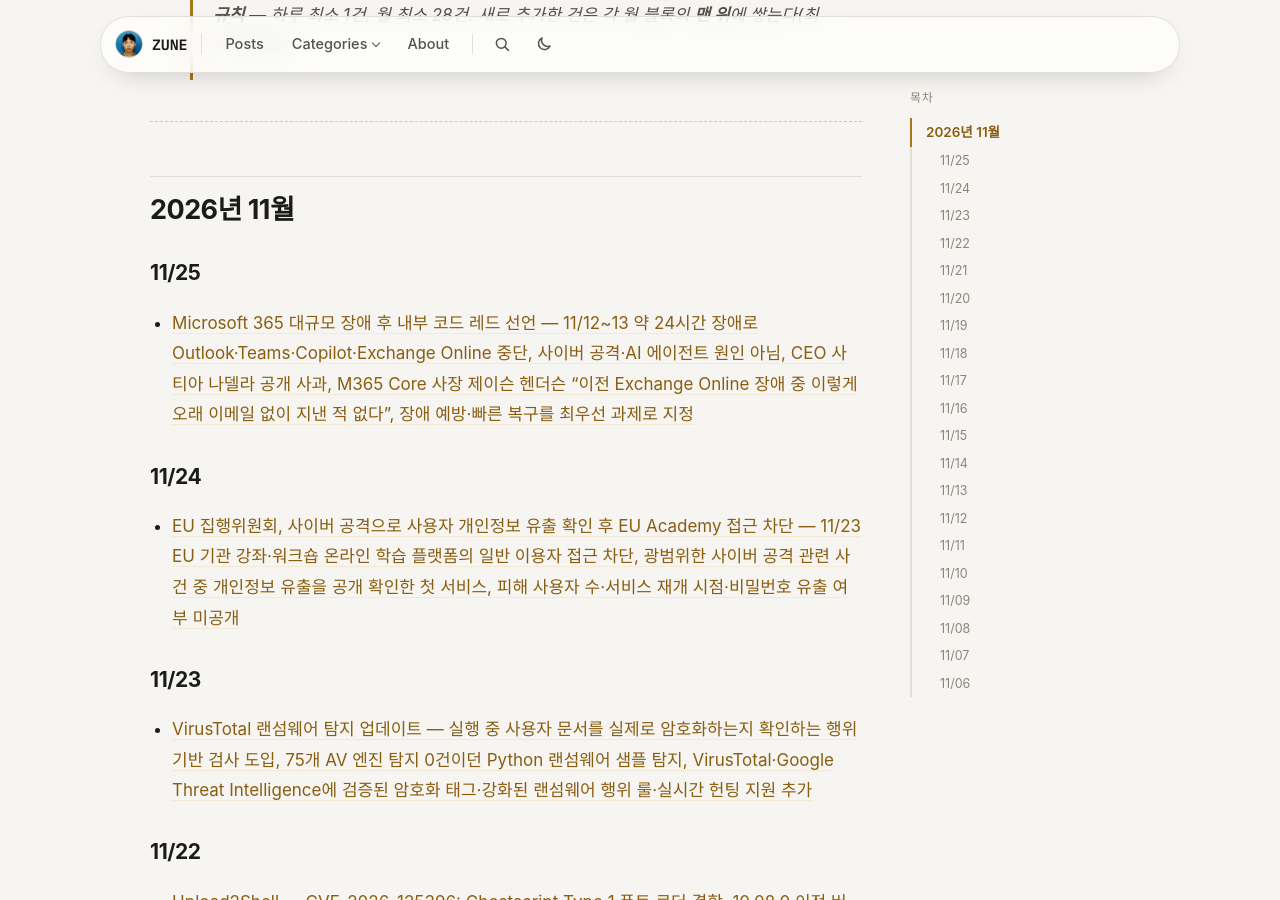
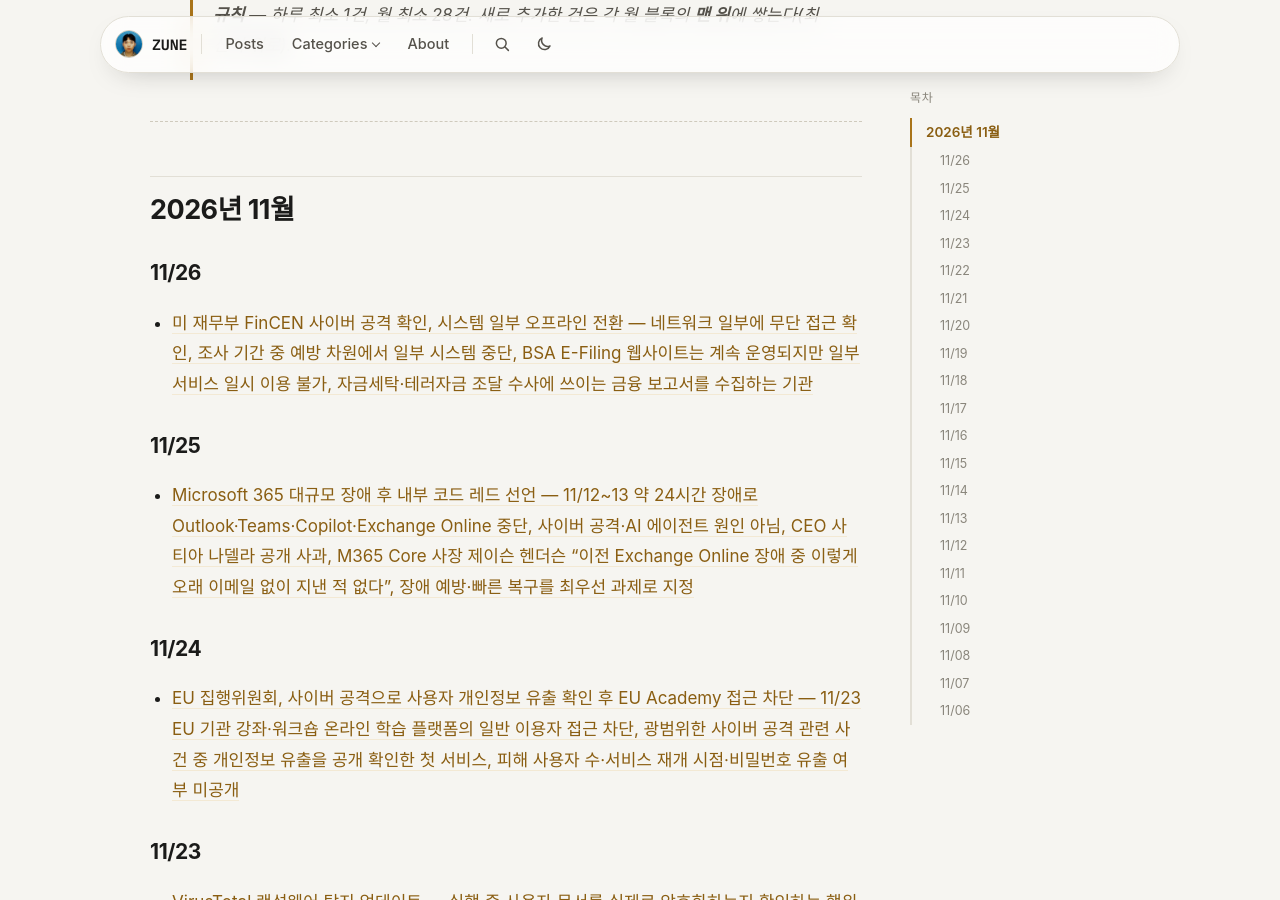
Before and after one commit to junseopark0216/junseopark0216.github.io, a Jekyll site: the page built from _posts/2026-11-06-tech-security-news-clipping.md, in a window 1280 px wide and 900 px high, scrolled down 551 px. Built offline with Jekyll 4.4.1, drawn with Linux system fonts in a browser that asks for light colours; some web fonts are replaced.

Commit message:
Update tech security news for November 2026
Added news clipping about FinCEN cyber attack and Microsoft 365 outage.

```diff
--- a/_posts/2026-11-06-tech-security-news-clipping.md
+++ b/_posts/2026-11-06-tech-security-news-clipping.md
@@ -16,6 +16,10 @@ tags: ["보안뉴스", "클리핑", "daily"]
 ---
 
 ## 2026년 11월
+
+### 11/26
+
+- [미 재무부 FinCEN 사이버 공격 확인, 시스템 일부 오프라인 전환 — 네트워크 일부에 무단 접근 확인, 조사 기간 중 예방 차원에서 일부 시스템 중단, BSA E-Filing 웹사이트는 계속 운영되지만 일부 서비스 일시 이용 불가, 자금세탁·테러자금 조달 수사에 쓰이는 금융 보고서를 수집하는 기관](https://x.com/The_Cyber_News/status/2125783535164518454)
 
 ### 11/25
 
```
